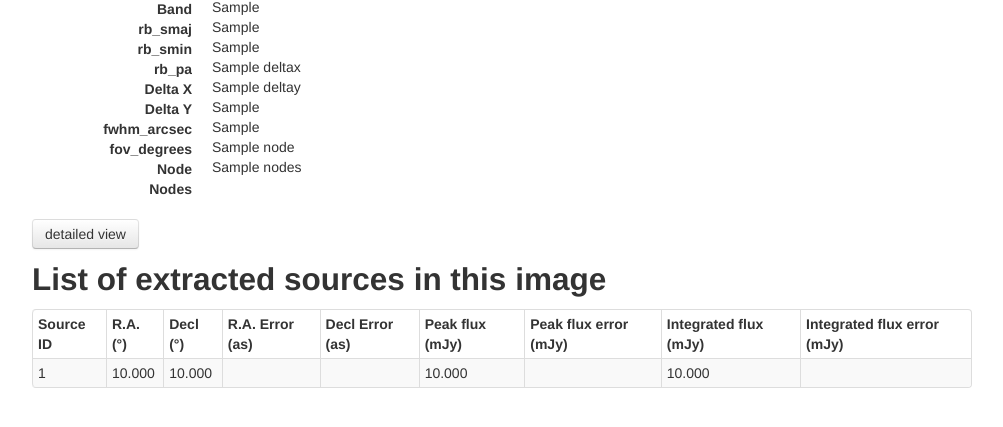
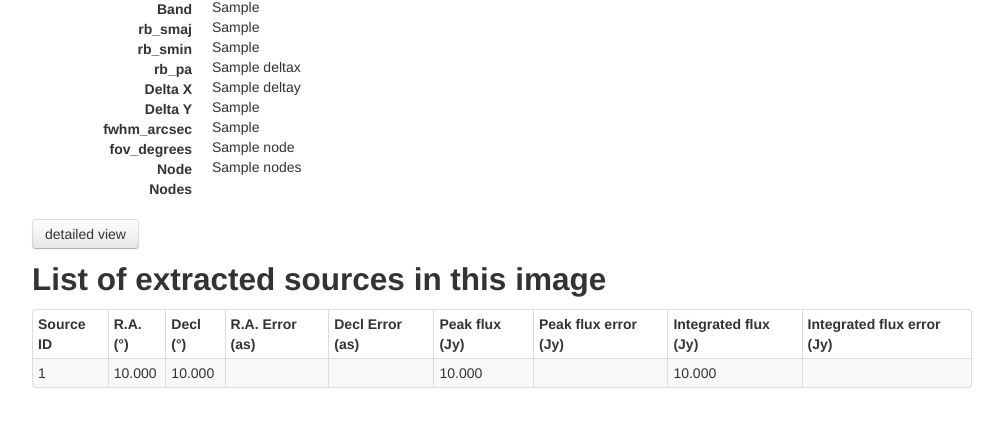
Before and after one commit to transientskp/banana, a Django app: template banana/templates/image.html in a window 1280 px wide. Shown: the part 319-746 px from the top of the page, without its empty margins (138-1141 px from the left). Run offline with Django 3.2, Linux system fonts and the light colour scheme; the template is opened without the code that fills it: most values are stand-ins (such as "Sample title", 1, 10 or a date in 2020); some libraries are stand-ins or nearby versions.

Commit message:
fix units

```diff
--- a/banana/templates/extractedsource.html
+++ b/banana/templates/extractedsource.html
@@ -33,11 +33,11 @@
     <td>{{ extractedsource.det_sigma|stringformat:".3f" }}</td>
   </tr>
   <tr>
-    <th>Peak flux (mJy)</th>
+    <th>Peak flux (Jy)</th>
     <td>{{ extractedsource.f_peak|engineering }} &pm; {{ extractedsource.f_peak_err|engineering }}</td>
   </tr>
   <tr>
-    <th>Integrated flux (mJy)</th>
+    <th>Integrated flux (Jy)</th>
     <td>{{ extractedsource.f_int|engineering }} &pm; {{ extractedsource.f_int_err|engineering }}</td>
   </tr>
   <tr>
--- a/banana/templates/image.html
+++ b/banana/templates/image.html
@@ -127,10 +127,10 @@
                 <th>Decl (°)</th>
                 <th>R.A. Error (as)</th>
                 <th>Decl Error (as)</th>
-                <th>Peak flux (mJy)</th>
-                <th>Peak flux error (mJy)</th>
-                <th>Integrated flux (mJy)</th>
-                <th>Integrated flux error (mJy)</th>
+                <th>Peak flux (Jy)</th>
+                <th>Peak flux error (Jy)</th>
+                <th>Integrated flux (Jy)</th>
+                <th>Integrated flux error (Jy)</th>
 
                 {% comment %}
                 <th>zone</th>
--- a/banana/templates/runningcatalog.html
+++ b/banana/templates/runningcatalog.html
@@ -53,9 +53,9 @@
                 <th>ID</th>
                 <th>Date (UTC)</th>
                 <th>Integration time (s)</th>
-                <th>Frequency (MHz)</th>
-                <th>Flux (mJy)</th>
-                <th>Flux error (mJy)</th>
+                <th>Frequency (Hz)</th>
+                <th>Flux (Jy)</th>
+                <th>Flux error (Jy)</th>
             </thead>
             <tbody>
                 {% for extractedsource in extractedsources %}
```
Also changed, not shown: banana/templates/images.html (+5 -5 lines), banana/templates/transient.html (+4 -4 lines).
